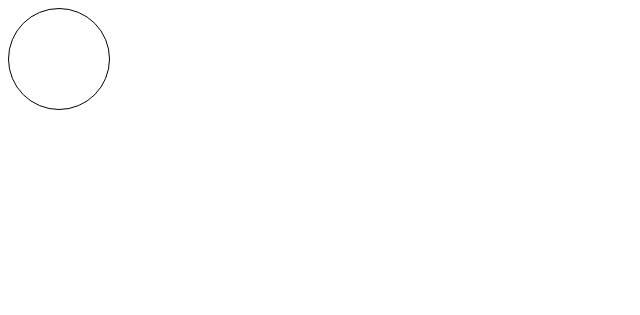
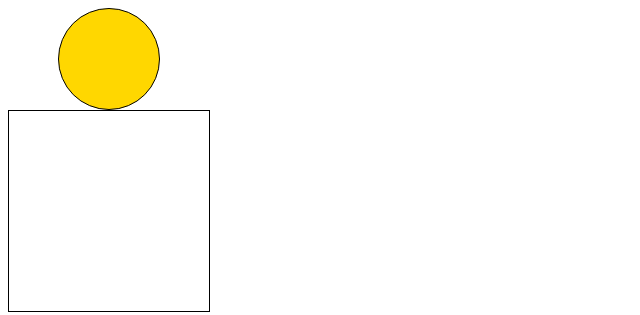
Before and after one commit to parkhanseong/draw-man, a plain HTML site: page index.html in a window 1280 px wide. Shown: the whole page, without its empty margins (0-640 px from the left). Drawn offline with Linux system fonts and the light colour scheme.

Commit message:
HTML: body done

```diff
--- a/index.html
+++ b/index.html
@@ -10,12 +10,20 @@
         height: 100px;
         border: 1px solid #000;
         border-radius: 50%;
+        background: gold;
+        margin-left: 50px;
+    }
+    .body {
+        width: 200px;
+        height: 200px;
+        border: 1px solid #000;
     }
 </style>
 </head>
 <body>
 
 <div class="head"></div>
+<div class="body"></div>
 
 </body>
 </html>
```
